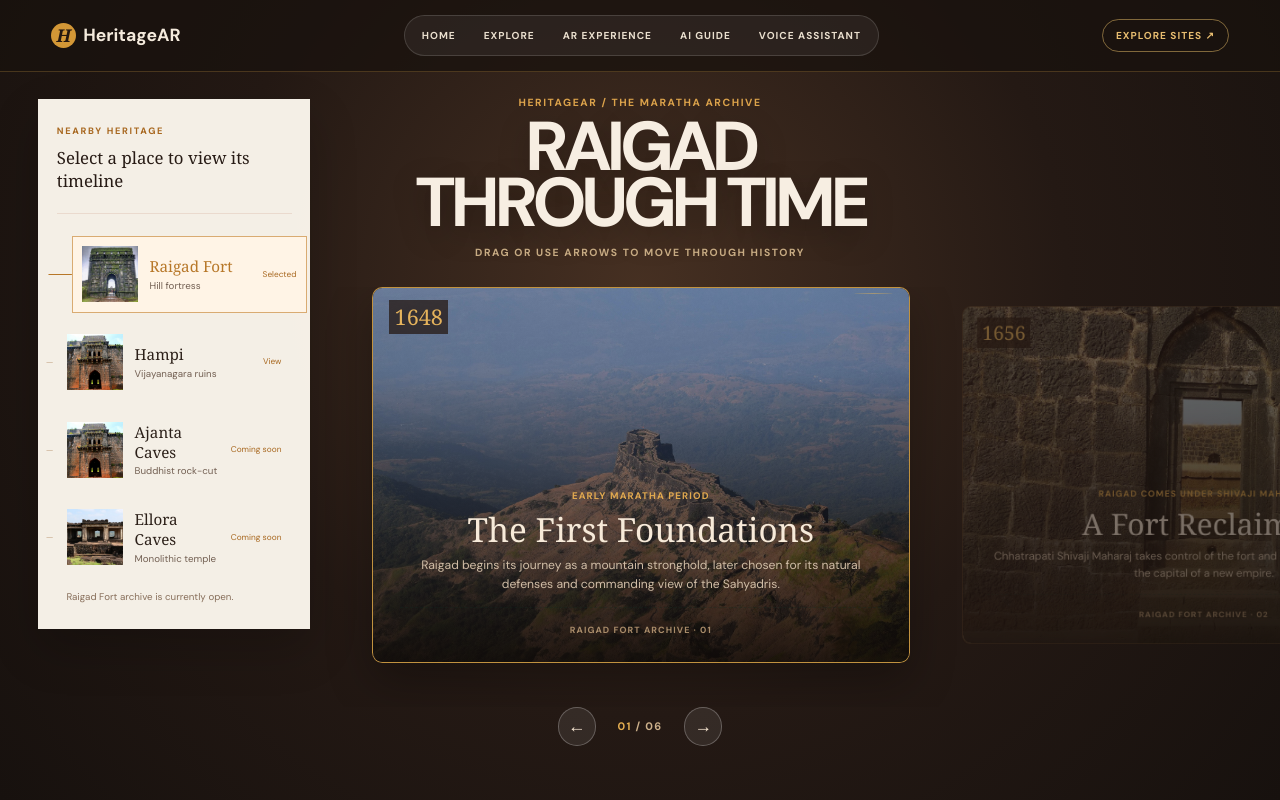
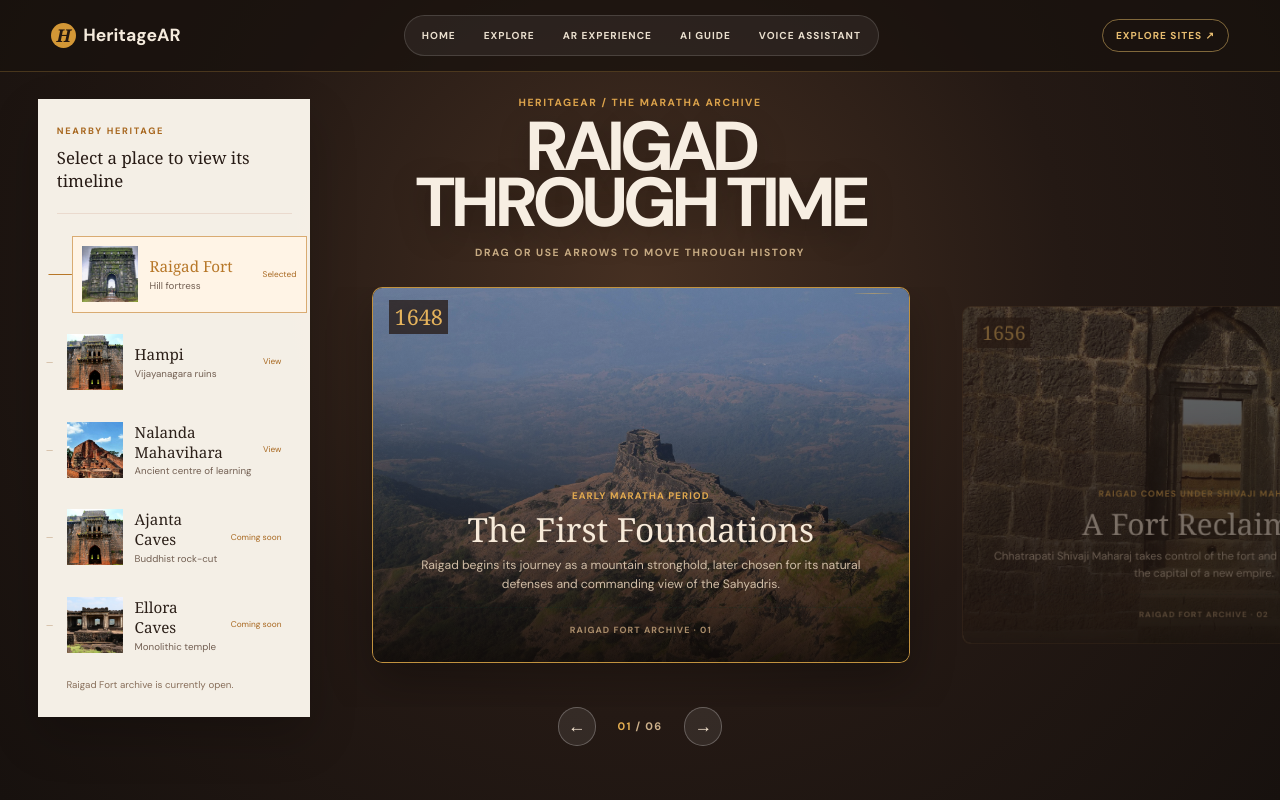
Before and after one commit to prajwaljadhav9793/Heritage-AR, a Flask app: page /timeline/ in a window 1280 px wide. Run offline with Flask 3, Linux system fonts and the light colour scheme.

Commit message:
nalanda update all info

```diff
--- a/app/routes/timeline_routes.py
+++ b/app/routes/timeline_routes.py
@@ -20,6 +20,14 @@ HAMPI_EVENTS = [
 	{"year": "1986", "label": "UNESCO recognition", "title": "A World Heritage Site", "description": "UNESCO inscribes the Group of Monuments at Hampi on the World Heritage List, securing its place among the great heritage sites of the world.", "image": "/static/images/timeline/virupaksha.jpg", "fallback": "/static/images/heritage/reconstruct.png"},
 ]
 
+NALANDA_EVENTS = [
+	{"year": "5th c.", "label": "Gupta foundation", "title": "A Mahavihara Takes Shape", "description": "Nalanda develops as a major Buddhist centre of learning in the Gupta period, traditionally associated with Kumaragupta I.", "image": "/static/images/timeline/images.jpg", "fallback": "/static/images/heritage/nalanda-ruins.jpg"},
+	{"year": "7th c.", "label": "Harsha's patronage", "title": "Scholars Gather from Asia", "description": "Under Harshavardhana and other patrons, Nalanda flourishes and attracts scholars including the Chinese Buddhist traveller Xuanzang.", "image": "/static/images/timeline/9f75259e9233645e4c07bc46c926289f.jpg", "fallback": "/static/images/heritage/nalanda-ruins.jpg"},
+	{"year": "8th-12th c.", "label": "Pala period", "title": "The Scholarly Centre Expands", "description": "Pala rulers support Nalanda's monasteries, scholarship and connections with other Buddhist centres such as Vikramashila and Odantapuri.", "image": "/static/images/timeline/nalanda-ruins.jpg", "fallback": "/static/images/heritage/nalanda-ruins.jpg"},
+	{"year": "c. 1200", "label": "Invasions and decline", "title": "A Long Tradition Falls Silent", "description": "Attacks, political change and the loss of royal patronage damage Nalanda and eventually end its role as a major residential centre of learning.", "image": "/static/images/timeline/images (1).jpg", "fallback": "/static/images/heritage/nalanda-ruins.jpg"},
+	{"year": "2016", "label": "UNESCO recognition", "title": "A World Heritage Site", "description": "Nalanda Mahavihara is inscribed as a UNESCO World Heritage Site, recognizing its global importance as an ancient centre of learning and culture.", "image": "/static/images/timeline/images.jpg", "fallback": "/static/images/heritage/nalanda-ruins.jpg"},
+]
+
 SITES = {
 	"raigad": {
 		"name": "Raigad Fort",
@@ -39,6 +47,15 @@ SITES = {
 		"events": HAMPI_EVENTS,
 		"default_event": 1,
 	},
+	"nalanda": {
+		"name": "Nalanda Mahavihara",
+		"subtitle": "Ancient centre of learning",
+		"heading": "NALANDA<br />THROUGH TIME",
+		"kicker": "HeritageAR / The Nalanda archive",
+		"note": "Nalanda Mahavihara archive is currently open.",
+		"events": NALANDA_EVENTS,
+		"default_event": 1,
+	},
 }
 
 
--- a/app/static/css/map.css
+++ b/app/static/css/map.css
@@ -161,6 +161,10 @@ body {
 
 .thumb-hampi {
   background-image: url("/static/images/historical/then-fort.jpg");
+}
+
+.thumb-nalanda {
+  background-image: url("/static/images/heritage/nalanda-ruins.jpg");
 }
 
 .site-details {
--- a/app/templates/map/heritage_map.html
+++ b/app/templates/map/heritage_map.html
@@ -52,6 +52,12 @@
         ><strong>Hampi</strong><small>Vijayanagara Ruins</small></span
       ><em>315 km</em>
     </button>
+    <button class="site-item" data-site="nalanda" type="button">
+      <span class="site-thumb thumb-nalanda"></span
+      ><span class="site-details"
+        ><strong>Nalanda</strong><small>Buddhist Heritage</small></span
+      ><em>Bihar</em>
+    </button>
   </aside>
   <section
     class="map-canvas"
--- a/app/templates/timeline/timeline.html
+++ b/app/templates/timeline/timeline.html
@@ -14,7 +14,7 @@
     <div class="picker-rule"></div>
     {% for key, s in sites.items() %}
     <a class="timeline-site{% if key == site_key %} is-selected{% endif %}" href="{{ url_for('timeline.timeline', site=key) }}" data-site="{{ key }}" data-available="true"{% if key == site_key %} aria-pressed="true"{% endif %}>
-      <img src="{{ url_for('static', filename='images/heritage/discover-fort.jpg' if key == 'raigad' else 'images/historical/then-fort.jpg') }}" alt="" />
+      <img src="{{ url_for('static', filename='images/heritage/discover-fort.jpg' if key == 'raigad' else ('images/heritage/nalanda-ruins.jpg' if key == 'nalanda' else 'images/historical/then-fort.jpg')) }}" alt="" />
       <span><strong>{{ s.name }}</strong><small>{{ s.subtitle }}</small></span><em>{{ 'Selected' if key == site_key else 'View' }}</em>
     </a>
     {% endfor %}
```
Also changed, not shown: app/static/js/map.js (+13 -1 lines), app/static/images/heritage/nalanda-ruins.jpg (added), app/static/images/timeline/1-pawapur-jal-mandir-nalanda-bihar-attr-hero.jpg (added), app/static/images/timeline/9f75259e9233645e4c07bc46c926289f.jpg (added), app/static/images/timeline/images (1).jpg (added), app/static/images/timeline/images.jpg (added), app/static/images/timeline/nalanda-ruins.jpg (added), 1 other file.
